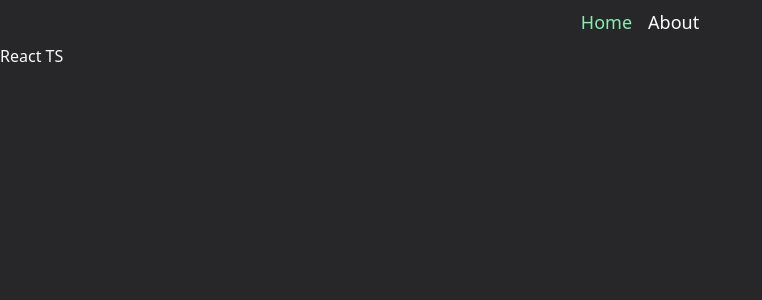
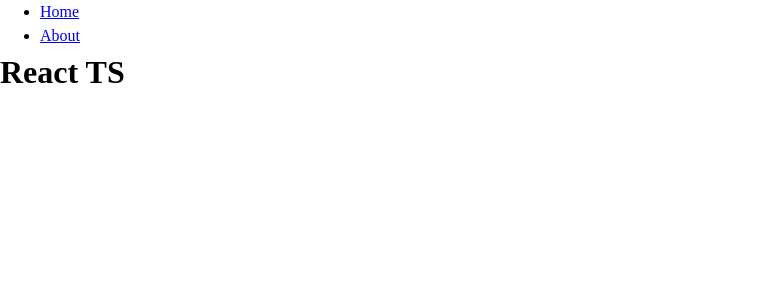
Before and after one commit to shingravirei/react-ts, a React (Vite) app: page / in a window 1280 px wide. Shown: the top 300 px of the page, without its empty margins (0-762 px from the left). Built offline with nearby package versions, Linux system fonts and the light colour scheme.

Commit message:
chore: update deps, remove unocss, change from rome to eslint/prettier

```diff
--- a/src/Components/Navbar/Navbar.tsx
+++ b/src/Components/Navbar/Navbar.tsx
@@ -7,17 +7,12 @@ export type NavbarLinkProps = {
 };
 
 const NavbarLink = ({ to, children }: NavbarLinkProps) => (
-	<NavLink
-		to={to}
-		className={({ isActive }) => (isActive ? 'text-green-300' : '')}
-	>
-		{children}
-	</NavLink>
+	<NavLink to={to}>{children}</NavLink>
 );
 
 const Navbar = () => (
 	<nav>
-		<ul className='flex justify-center gap-4 text-lg py-2'>
+		<ul>
 			<li>
 				<NavbarLink to='/'>Home</NavbarLink>
 			</li>
--- a/src/Components/Root.tsx
+++ b/src/Components/Root.tsx
@@ -3,7 +3,7 @@ import Navbar from '~/Components/Navbar';
 
 const Root = () => {
 	return (
-		<div className='bg-zinc-800 text-zinc-50 h-full'>
+		<div>
 			<Navbar />
 			<Outlet />
 		</div>
--- a/src/router.tsx
+++ b/src/router.tsx
@@ -1,4 +1,4 @@
-import { lazy } from 'react';
+import { lazy, Suspense } from 'react';
 import { createBrowserRouter } from 'react-router-dom';
 import Root from '~/Components/Root';
 
@@ -14,11 +14,19 @@ export const router = createBrowserRouter([
 		children: [
 			{
 				index: true,
-				element: <Home />,
+				element: (
+					<Suspense>
+						<Home />
+					</Suspense>
+				),
 			},
 			{
 				path: '/about',
-				element: <About />,
+				element: (
+					<Suspense>
+						<About />
+					</Suspense>
+				),
 			},
 		],
 	},
--- /dev/null
+++ b/src/styles/reset.scss
@@ -0,0 +1,50 @@
+*,
+*::before,
+*::after {
+	box-sizing: border-box;
+}
+
+* {
+	margin: 0;
+}
+
+html,
+body {
+	height: 100%;
+}
+
+body {
+	line-height: 1.5;
+	-webkit-font-smoothing: antialiased;
+}
+
+img,
+picture,
+video,
+canvas,
+svg {
+	display: block;
+	max-width: 100%;
+}
+
+input,
+button,
+textarea,
+select {
+	font: inherit;
+}
+
+p,
+h1,
+h2,
+h3,
+h4,
+h5,
+h6 {
+	overflow-wrap: break-word;
+}
+
+#root,
+#__next {
+	isolation: isolate;
+}
--- /dev/null
+++ b/src/styles/styles.scss
@@ -0,0 +1 @@
+@import './reset.scss';
--- a/vite.config.ts
+++ b/vite.config.ts
@@ -2,21 +2,17 @@
 import react from '@vitejs/plugin-react-swc';
 import path from 'node:path';
 import { fileURLToPath } from 'node:url';
-import { presetUno } from 'unocss';
-import UnoCSS from 'unocss/vite';
 import { defineConfig } from 'vite';
 
 // https://vitejs.dev/config/
 export default defineConfig({
-	plugins: [
-		react(),
-		UnoCSS({
-			presets: [presetUno()],
-		}),
-	],
+	plugins: [react()],
 	resolve: {
 		alias: {
-			'~': path.resolve(path.dirname(fileURLToPath(import.meta.url)), 'src'),
+			'~': path.resolve(
+				path.dirname(fileURLToPath(import.meta.url)),
+				'src',
+			),
 		},
 	},
 	test: {
```
Also changed, not shown: package.json (+25 -18 lines), rome.json (deleted, +0 -21 lines), src/main.tsx (+3 -6 lines), .eslintrc.cjs (added), tsconfig.json (indentation only), 2 other files (tests, documents, lock files or other folders).
